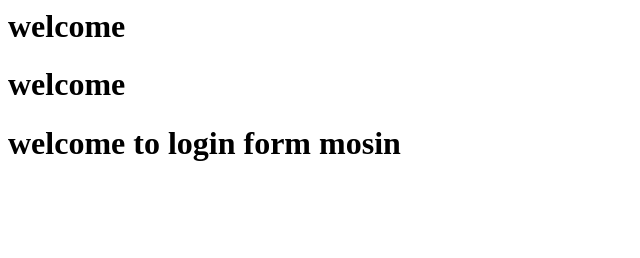
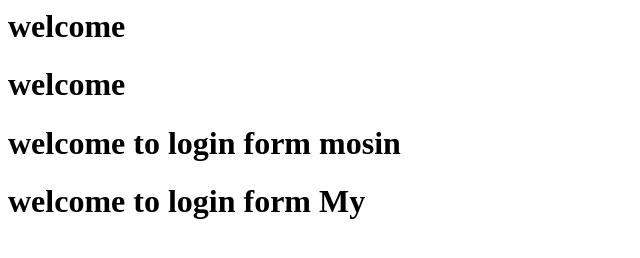
Before and after one commit to mosinsheikhh/MyApp, a plain HTML site: page index.html in a window 1280 px wide. Shown: the whole page, without its empty margins (0-640 px from the left). Drawn offline with Linux system fonts and the light colour scheme.

Commit message:
file modified

```diff
--- a/index.html
+++ b/index.html
@@ -3,5 +3,6 @@
 <h1>welcome</h1>
 <h1>welcome</h1>
 <h1>welcome to login form mosin</h1>
+<h1>welcome to login form My</h1>
 </body>
 </html>
```
